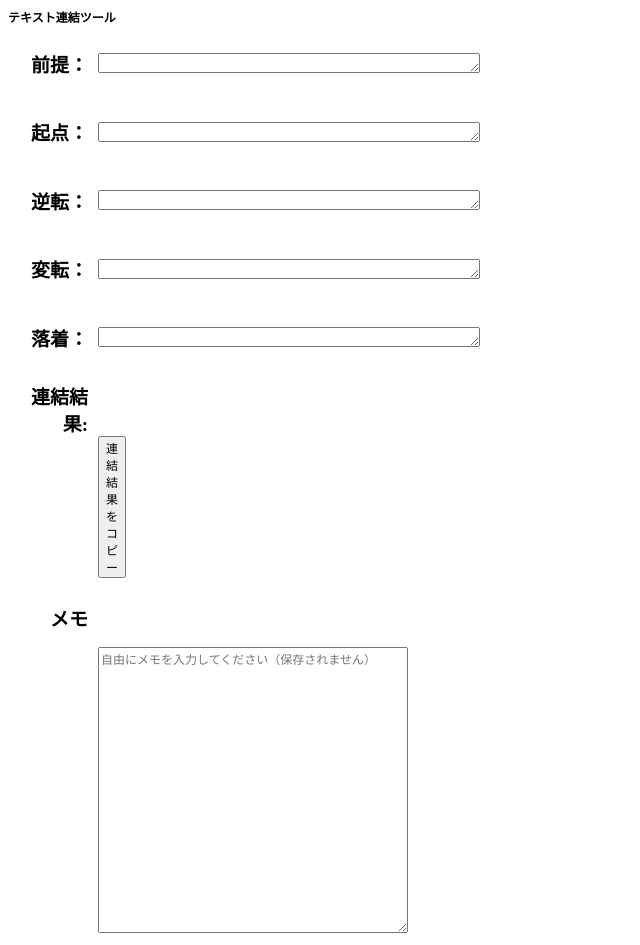
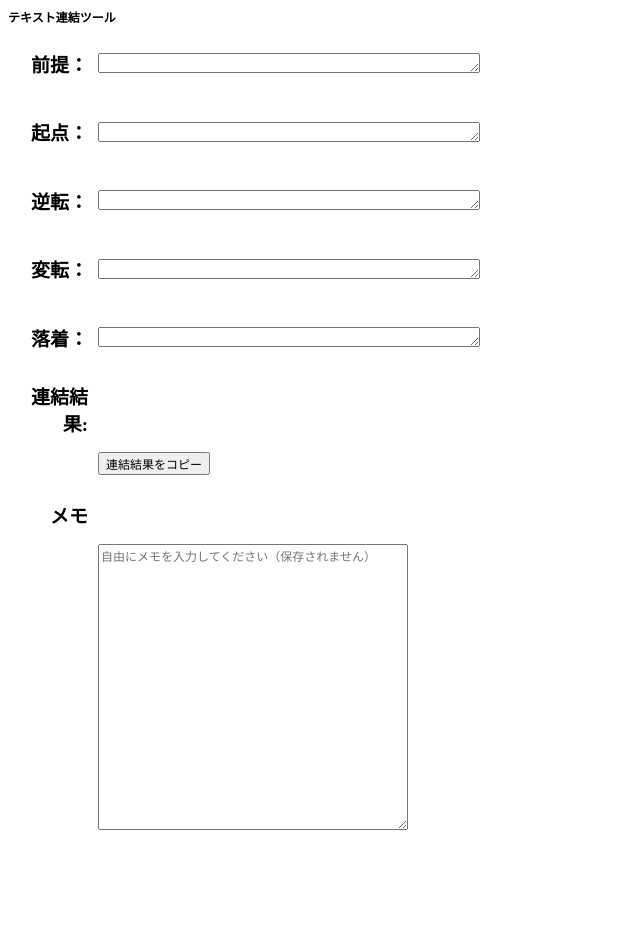
Before and after one commit to bother-commits/text-concat-page, a plain HTML site: page index2.html in a window 1280 px wide. Shown: the whole page, without its empty margins (0-640 px from the left). After the commit the page ends 842 px from the top, so only its background shows below. Drawn offline with Linux system fonts and the light colour scheme.

Commit message:
Update index2.html

```diff
--- a/index2.html
+++ b/index2.html
@@ -107,7 +107,7 @@
         <textarea id="conclusion" rows="1" cols="50"></textarea>
     </div>
 
-    <h2>連結結果:<button class="copy-button" onclick="copyToClipboard()">連結結果をコピー</button></h2>
+    <h2>連結結果:</h2><button class="copy-button" onclick="copyToClipboard()">連結結果をコピー</button>
     <p id="result"></p>
 
     <h2>メモ</h2>
```
